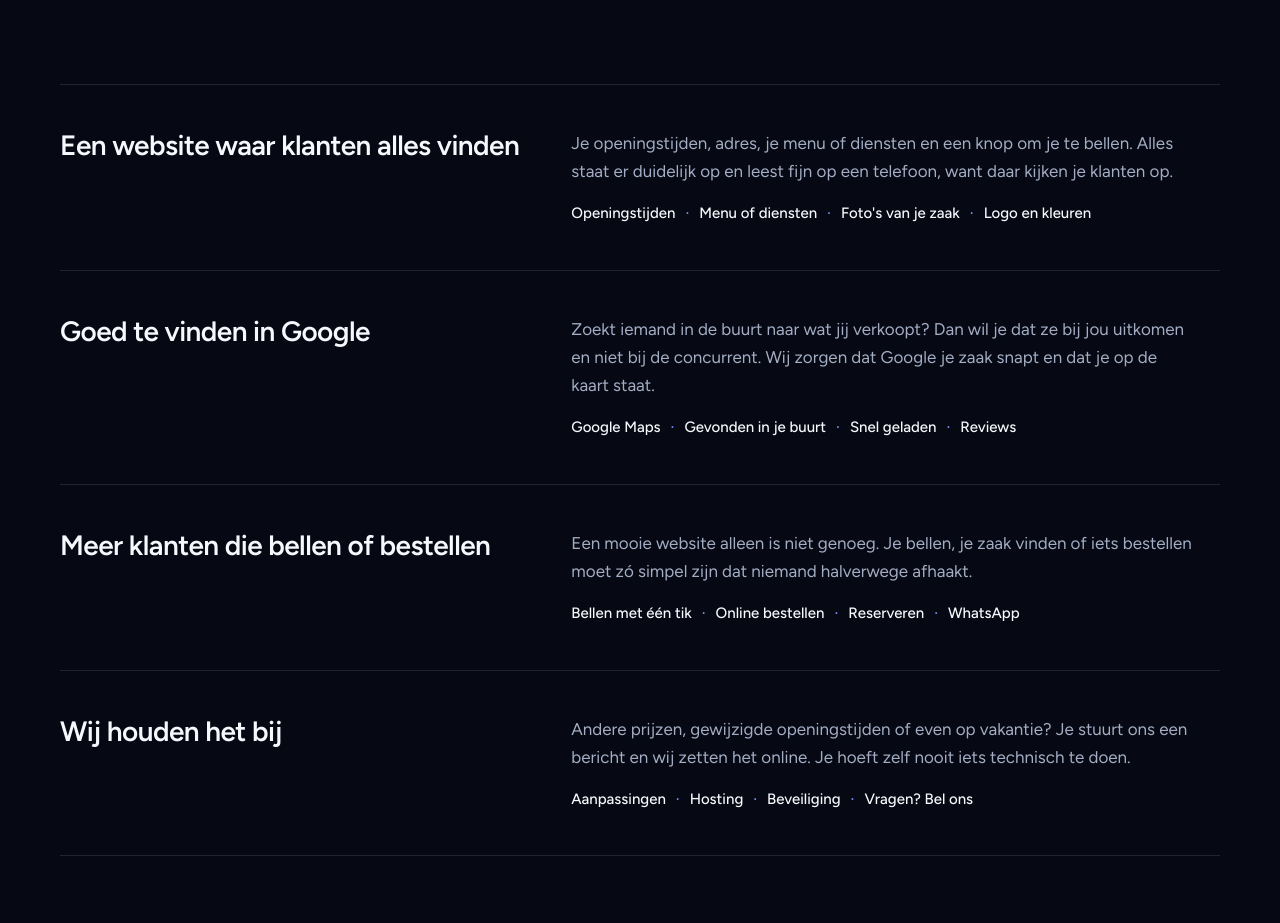
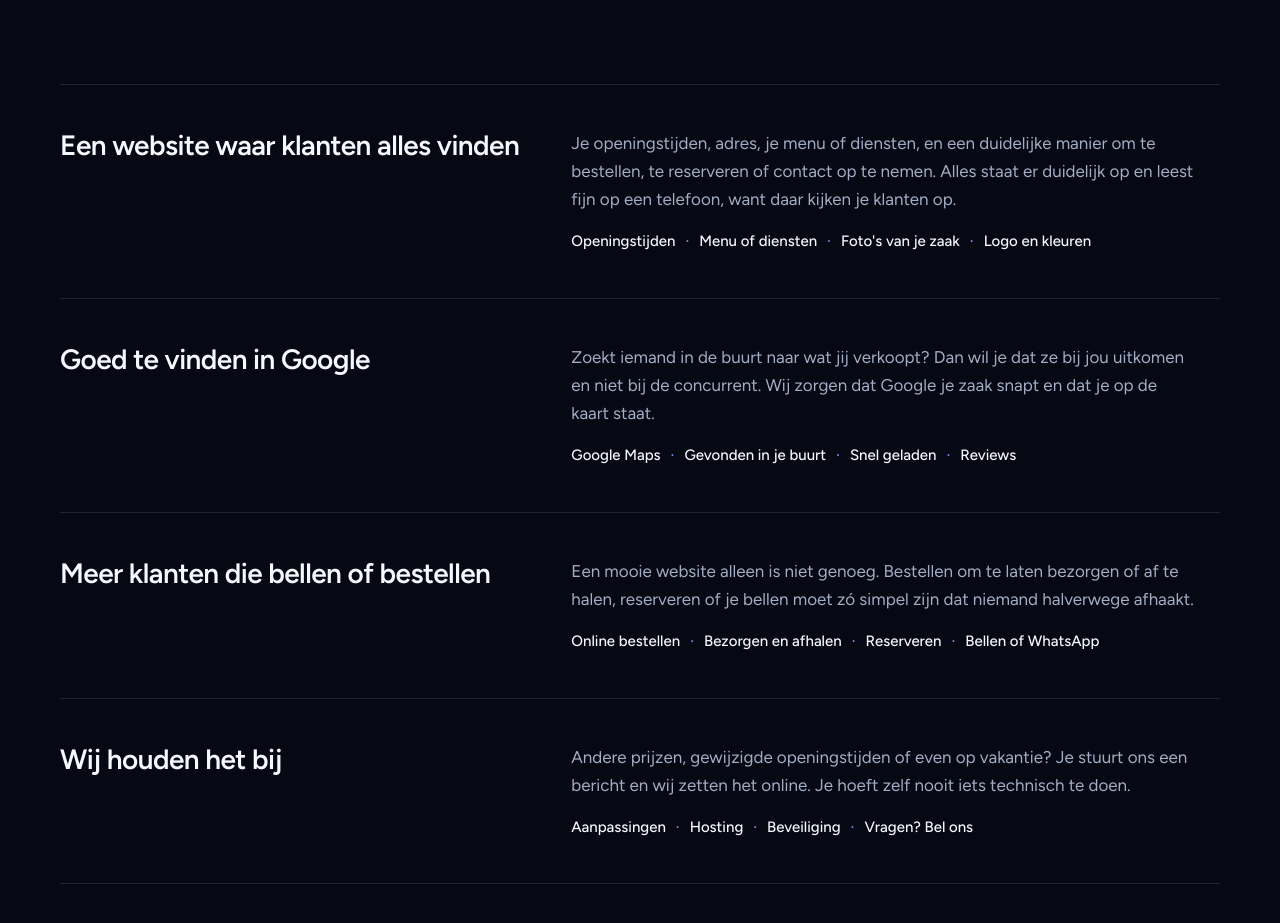
Before and after one commit to FlitzWeb/FlitzWeb-site, a website: page index.html in a window 1280 px wide. Shown: the part 3768-4691 px from the top of the page. Drawn offline with Linux system fonts and the light colour scheme; no server answers.

Commit message:
Diensten: bestellen, bezorgen en reserveren in plaats van alleen een belknop
Co-Authored-By: Claude Fable 5.2 <noreply@anthropic.com>

```diff
--- a/index.html
+++ b/index.html
@@ -268,7 +268,7 @@
           <li>
             <h3 data-en="A website where customers find everything">Een website waar klanten alles vinden</h3>
             <div>
-              <p data-en="Your opening hours, address, your menu or services and a button to call you. All of it clear and easy to read on a phone, because that's what your customers use.">Je openingstijden, adres, je menu of diensten en een knop om je te bellen. Alles staat er duidelijk op en leest fijn op een telefoon, want daar kijken je klanten op.</p>
+              <p data-en="Your opening hours, address, your menu or services, and a clear way to order, book or get in touch. All of it clear and easy to read on a phone, because that's what your customers use.">Je openingstijden, adres, je menu of diensten, en een duidelijke manier om te bestellen, te reserveren of contact op te nemen. Alles staat er duidelijk op en leest fijn op een telefoon, want daar kijken je klanten op.</p>
               <p class="gets"><span data-en="Opening hours">Openingstijden</span><span data-en="Menu or services">Menu of diensten</span><span data-en="Photos of your place">Foto's van je zaak</span><span data-en="Logo and colours">Logo en kleuren</span></p>
             </div>
           </li>
@@ -282,8 +282,8 @@
           <li>
             <h3 data-en="More customers who call or order">Meer klanten die bellen of bestellen</h3>
             <div>
-              <p data-en="A good-looking website isn't enough. Calling you, finding your door or placing an order has to be so simple that nobody gives up halfway.">Een mooie website alleen is niet genoeg. Je bellen, je zaak vinden of iets bestellen moet zó simpel zijn dat niemand halverwege afhaakt.</p>
-              <p class="gets"><span data-en="Call with one tap">Bellen met één tik</span><span data-en="Order online">Online bestellen</span><span data-en="Reservations">Reserveren</span><span data-en="WhatsApp">WhatsApp</span></p>
+              <p data-en="A good-looking website isn't enough. Ordering for delivery or pick-up, booking a table or calling you has to be so simple that nobody gives up halfway.">Een mooie website alleen is niet genoeg. Bestellen om te laten bezorgen of af te halen, reserveren of je bellen moet zó simpel zijn dat niemand halverwege afhaakt.</p>
+              <p class="gets"><span data-en="Order online">Online bestellen</span><span data-en="Delivery and pick-up">Bezorgen en afhalen</span><span data-en="Reservations">Reserveren</span><span data-en="Call or WhatsApp">Bellen of WhatsApp</span></p>
             </div>
           </li>
           <li>
```
